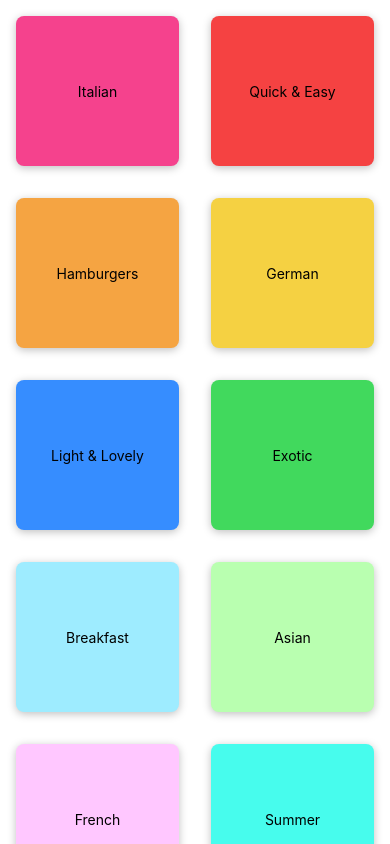
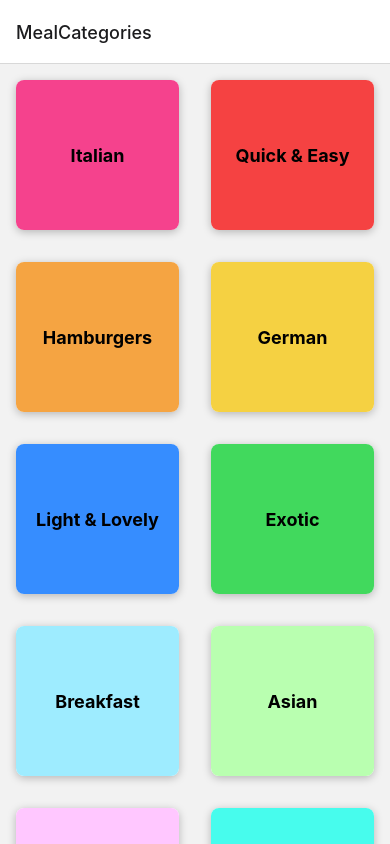
Before and after one commit to nguyenthong17/MealApp, a React Native app: screen /MealCategories in a window 390 px wide. Built offline with nearby package versions, Linux system fonts and the light colour scheme.

Commit message:
adding Navigation feature

```diff
--- a/App.js
+++ b/App.js
@@ -1,18 +1,23 @@
 import { StatusBar } from "expo-status-bar";
-import { StyleSheet, Text, View } from "react-native";
+import { StyleSheet } from "react-native";
+import { NavigationContainer } from "@react-navigation/native";
+import { createNativeStackNavigator } from "@react-navigation/native-stack";
 
 //Screen
 import CategoryScreen from "./screens/CategoryScreen";
 
+const Stack = createNativeStackNavigator();
+
 export default function App() {
-  return <CategoryScreen />;
+  return (
+    <>
+      <StatusBar style="dark" />
+      <NavigationContainer>
+        <Stack.Navigator>
+          <Stack.Screen name="MealCategories" component={CategoryScreen} />
+        </Stack.Navigator>
+      </NavigationContainer>
+    </>
+  );
 }
-
-const styles = StyleSheet.create({
-  container: {
-    flex: 1,
-    backgroundColor: "#fff",
-    alignItems: "center",
-    justifyContent: "center",
-  },
-});
+const styles = StyleSheet.create({});
--- a/app.json
+++ b/app.json
@@ -5,6 +5,7 @@
     "version": "1.0.0",
     "orientation": "portrait",
     "icon": "./assets/icon.png",
+    "backgroundColor": "#24180f",
     "splash": {
       "image": "./assets/splash.png",
       "resizeMode": "contain",
--- a/components/CategoryGridTile.js
+++ b/components/CategoryGridTile.js
@@ -2,16 +2,15 @@
 
 function CategoryGridTile({ title, color }) {
   return (
-    <View style={[styles.gridItem, { backgroundColor: color }]}>
+    <View style={styles.gridItem}>
       <Pressable
-        android_ripple={{ color: "#ccc" }}
         style={({ pressed }) => [
           styles.button,
           pressed ? styles.buttonPressed : null,
         ]}
       >
-        <View style={styles.innerContainer}>
-          <Text>{title}</Text>
+        <View style={[styles.innerContainer, { backgroundColor: color }]}>
+          <Text style={styles.title}>{title}</Text>
         </View>
       </Pressable>
     </View>
@@ -44,5 +43,11 @@
     flex: 1,
     alignItems: "center",
     justifyContent: "center",
+    borderRadius: 8,
+    padding: 16,
+  },
+  title: {
+    fontWeight: "bold",
+    fontSize: 18,
   },
 });
--- a/package.json
+++ b/package.json
@@ -10,11 +10,15 @@
     "eject": "expo eject"
   },
   "dependencies": {
+    "@react-navigation/native": "^6.0.10",
+    "@react-navigation/native-stack": "^6.6.2",
     "expo": "~44.0.0",
     "expo-status-bar": "~1.2.0",
     "react": "17.0.1",
     "react-dom": "17.0.1",
     "react-native": "0.64.3",
+    "react-native-safe-area-context": "3.3.2",
+    "react-native-screens": "~3.10.1",
     "react-native-web": "0.17.1"
   },
   "devDependencies": {
--- a/screens/CategoryScreen.js
+++ b/screens/CategoryScreen.js
@@ -1,4 +1,3 @@
-import { render } from "react-dom";
 import { FlatList } from "react-native";
 import CategoryGridTile from "../components/CategoryGridTile";
 
```
